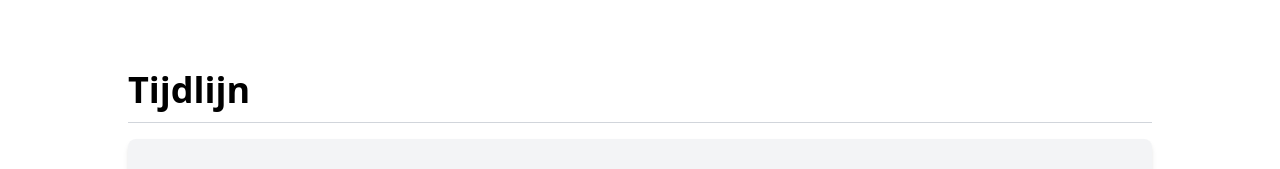
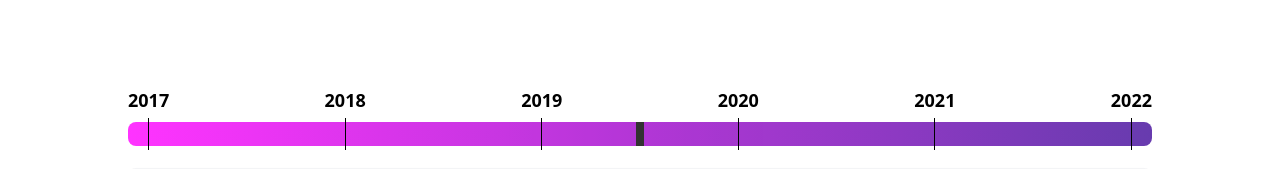
Before and after one commit to niek-peters/egel, a SvelteKit app: page /geschiedenis in a window 1280 px wide. Shown: the part 783-952 px from the top of the page. Built offline with nearby package versions, Linux system fonts and the light colour scheme; no server answers.

Commit message:
Changed the timeline scroller to a range input

```diff
--- /dev/null
+++ b/src/components/history/timeLabel.svelte
@@ -0,0 +1,19 @@
+<script lang="ts">
+	export let time: string = '2017';
+</script>
+
+<li class="relative flex justify-center">{time}</li>
+
+<style lang="scss">
+	li {
+		&::after {
+			content: '';
+			position: absolute;
+			width: 1px;
+			height: 2rem;
+			top: 2rem;
+			background: black;
+			z-index: 20;
+		}
+	}
+</style>
--- a/src/routes/(non-home)/geschiedenis/+page.svelte
+++ b/src/routes/(non-home)/geschiedenis/+page.svelte
@@ -7,6 +7,7 @@
 	import TeamCard from '../../../components/general/teamCard.svelte';
 
 	import ImgButton from '../../../components/history/imgButton.svelte';
+	import TimeLabel from '../../../components/history/timeLabel.svelte';
 </script>
 
 <main class="flex flex-col items-center w-full">
@@ -34,14 +35,24 @@
 	<div style="margin-bottom: 84vh;" />
 	<Line />
 	<div class="2xl:w-3/5 sm:w-4/5 my-12">
-		<h2 class="w-full text-4xl font-semibold mb-4 border-b border-gray-300 pb-3">Tijdlijn</h2>
+		<div class="w-full my-4">
+			<ul class="flex justify-between my-2 text-lg font-semibold">
+				<TimeLabel time="2017" />
+				<TimeLabel time="2018" />
+				<TimeLabel time="2019" />
+				<TimeLabel time="2020" />
+				<TimeLabel time="2021" />
+				<TimeLabel time="2022" />
+			</ul>
+			<input
+				type="range"
+				class="slider w-full h-6 appearance-none outline-none opacity-80 rounded-lg overflow-hidden"
+			/>
+		</div>
 		<div
 			class="timeline overflow-y-auto flex flex-col justify-between w-full bg-gray-100 rounded-lg shadow-md"
 		>
 			<div class="inner">
-				<Entry img="/egelleeft.png" />
-				<Entry img="/egelleeft.png" />
-				<Entry img="/egelleeft.png" />
 				<Entry img="/egelleeft.png" />
 			</div>
 		</div>
@@ -123,6 +134,18 @@
 </main>
 
 <style lang="scss">
+	.slider {
+		background: linear-gradient(to right, magenta, rgb(65, 10, 154));
+
+		&::-webkit-slider-thumb {
+			appearance: none;
+			width: 0.5rem;
+			height: 1.5rem;
+			background: black;
+			cursor: pointer;
+		}
+	}
+
 	.timeline {
 		height: 34rem;
 
```
